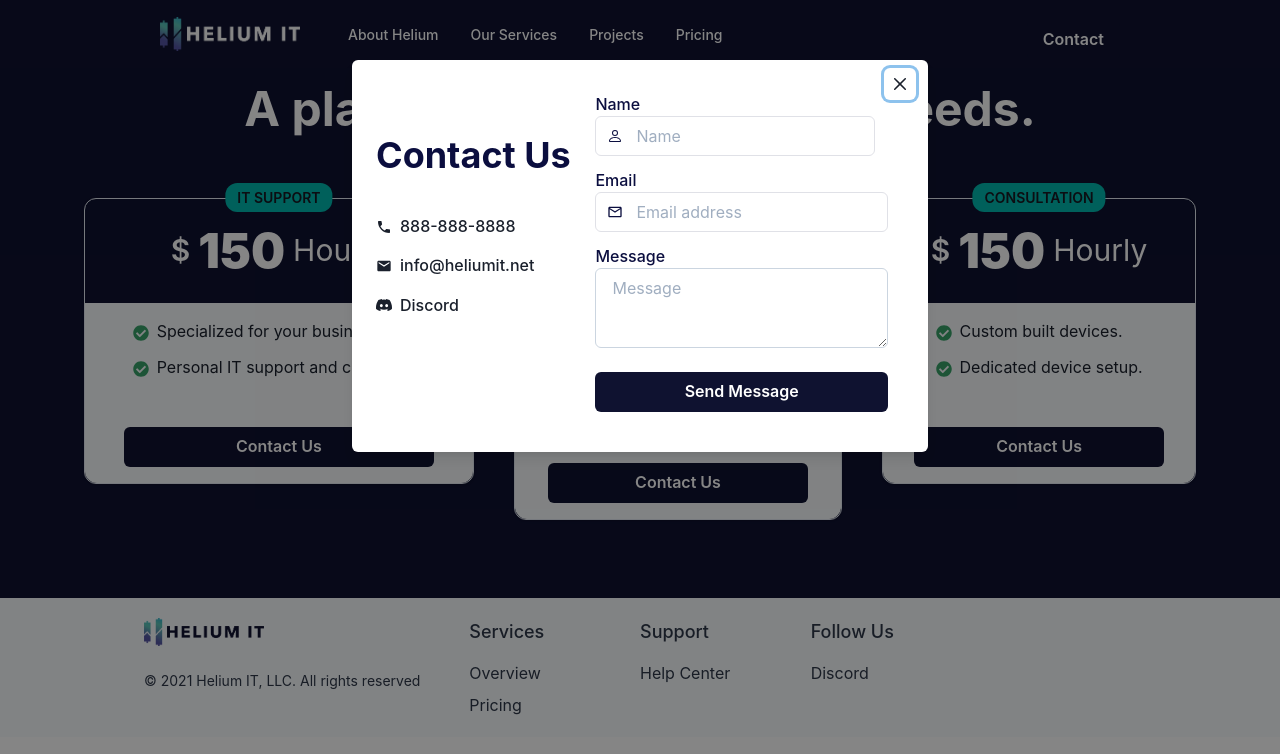
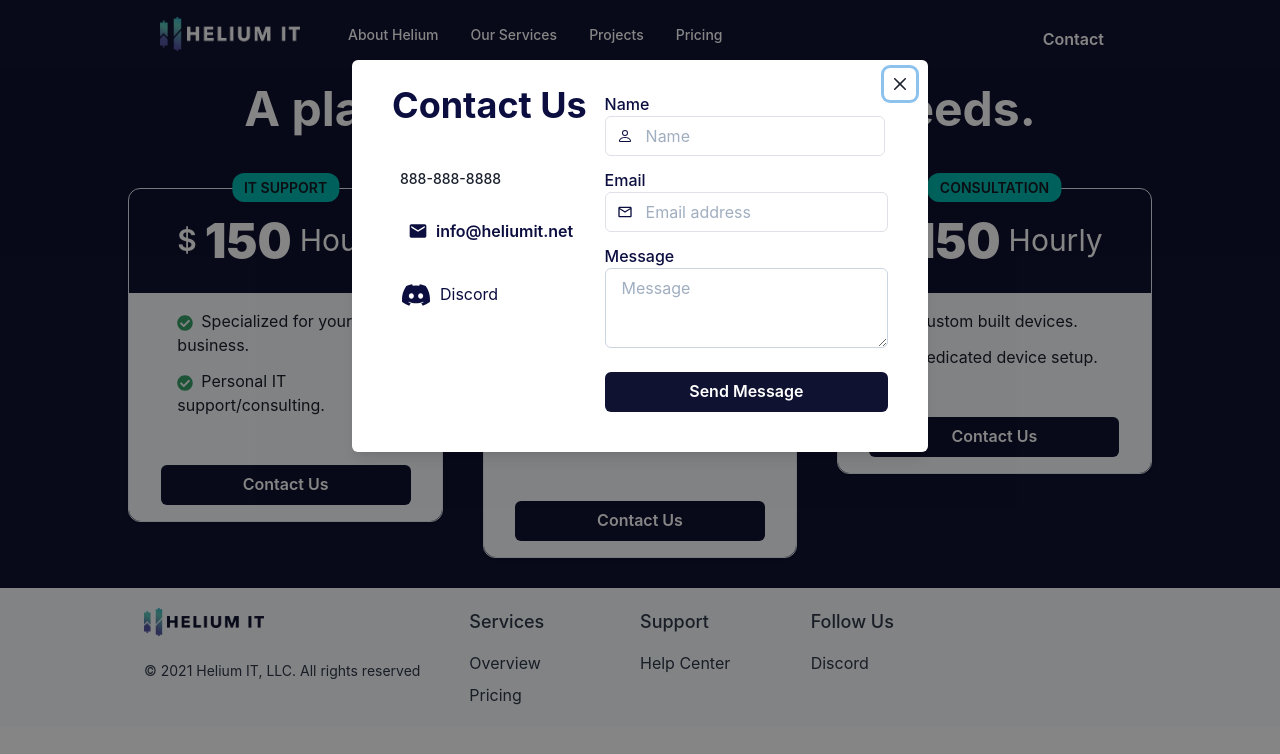
Before and after one commit to karapalumbo/helium-it, a React (Create React App) app: page /pricing in a window 1280 px wide. Both pictures are taken after a click on the button "Contact". Shown: the top 754 px of the page. Built offline with nearby package versions, Linux system fonts and the light colour scheme.

Commit message:
updated pricing card width

```diff
--- a/src/components/ContactForm.css
+++ b/src/components/ContactForm.css
@@ -1,3 +1,3 @@
-#contact-form {
+/* #contact-form {
   width: 100%;
-}
+} */
--- a/src/components/ContactForm.js
+++ b/src/components/ContactForm.js
@@ -12,7 +12,6 @@ import {
   Heading,
   Text,
   Tag,
-  TagLeftIcon,
   Button,
   IconButton,
   VStack,
@@ -76,23 +75,37 @@ const ContactForm = () => {
       </Heading> */}
       <Flex width="100%">
         {" "}
-        <Box color="#0B0E3F" display="inline-block" width="75%" mt={50}>
+        <Box color="#0B0E3F" display="inline-block" width="75%">
           <Heading mt="4" mb="10">
             Contact Us
           </Heading>
           <Box>
-            <Tag mb="5" backgroundColor="white" size="20px">
-              <TagLeftIcon as={MdPhone} />
+            <Tag
+              mb="5"
+              backgroundColor="white"
+              leftIcon={<MdPhone size="20px" />}
+              _hover={{ bg: "white" }}
+              _focus="none"
+              cursor="arrow"
+            >
               888-888-8888
             </Tag>
-            <Tag mb="5" backgroundColor="white" size="20px">
-              <TagLeftIcon as={MdEmail} />
+            <Button
+              mb="5"
+              backgroundColor="white"
+              leftIcon={<MdEmail size="20px" />}
+              _hover={{ bg: "white" }}
+              _focus="none"
+            >
               info@heliumit.net
-            </Tag>
-            <Tag mb="5" backgroundColor="white" size="20px">
-              <TagLeftIcon as={BsDiscord} />
-              <Link href={"https://discord.gg/ZjugCrUvza"}>Discord</Link>
-            </Tag>
+            </Button>
+            <IconButton
+              variant="ghost"
+              size="lg"
+              isRound={true}
+              icon={<BsDiscord size="28px" />}
+            />
+            <Link href={"https://discord.gg/ZjugCrUvza"}>Discord</Link>
           </Box>
         </Box>
         <Box color="white" borderRadius="lg" width="100%">
--- a/src/components/ContactModal.js
+++ b/src/components/ContactModal.js
@@ -17,7 +17,7 @@ const ContactModal = ({ ...elemProps }) => {
         <ModalOverlay />
         <ModalContent>
           <ModalCloseButton />
-          <ModalBody pl={2}>
+          <ModalBody>
             <ContactForm />
           </ModalBody>
         </ModalContent>
--- a/src/components/PricingCard.js
+++ b/src/components/PricingCard.js
@@ -18,7 +18,6 @@ import ContactModal from "../components/ContactModal";
 function PriceWrapper({ children }) {
   return (
     <Box
-      mb={4}
       shadow="base"
       borderWidth="1px"
       alignSelf={{ base: "center", lg: "flex-start" }}
@@ -45,7 +44,7 @@ const PricingCard = ({
 
   return (
     <PriceWrapper>
-      <Box position="relative">
+      <Box position="relative" maxW="min-content">
         <Box
           position="absolute"
           top="-16px"
--- a/src/pages/CryptoConsult.js
+++ b/src/pages/CryptoConsult.js
@@ -38,7 +38,7 @@ const CryptoConsultSection = () => {
   return (
     <>
       <Box id="crypto-consult" paddingTop={"70px"} height="80vh">
-        <Container as={Stack} maxW="container.lg">
+        <Container as={Stack} maxW="container.xl">
           <Flex flex={1} align={"center"} justify={"center"}>
             <Heading
               fontSize={{ base: "3xl", md: "4xl", lg: "5xl" }}
--- a/src/pages/Pricing.js
+++ b/src/pages/Pricing.js
@@ -4,11 +4,12 @@ import PricingCard from "../components/PricingCard";
 
 const Pricing = () => {
   return (
-    <Box id="pricing" py={12} pt={"80px"}>
-      <VStack spacing={2} textAlign="center">
+    <Box id="pricing" pt={"40px"}>
+      <VStack textAlign="center">
         <Heading
           fontSize={{ base: "3xl", md: "4xl", lg: "5xl" }}
-          mb={30}
+          mb={5}
+          mt={10}
           color="#ffffff"
         >
           A plan to meet your crypto needs.
@@ -22,7 +23,7 @@ const Pricing = () => {
         direction={{ base: "column", md: "row" }}
         textAlign="center"
         justify="center"
-        spacing={{ base: 4, lg: 10 }}
+        spacing={{ base: 10 }}
         py={30}
       >
         <PricingCard
@@ -31,7 +32,7 @@ const Pricing = () => {
           rate="Hourly"
           listOfPricingDetails={[
             "Specialized for your business.",
-            "Personal IT support and consulting.",
+            "Personal IT support/consulting.",
           ]}
         />
         <PricingCard
```
